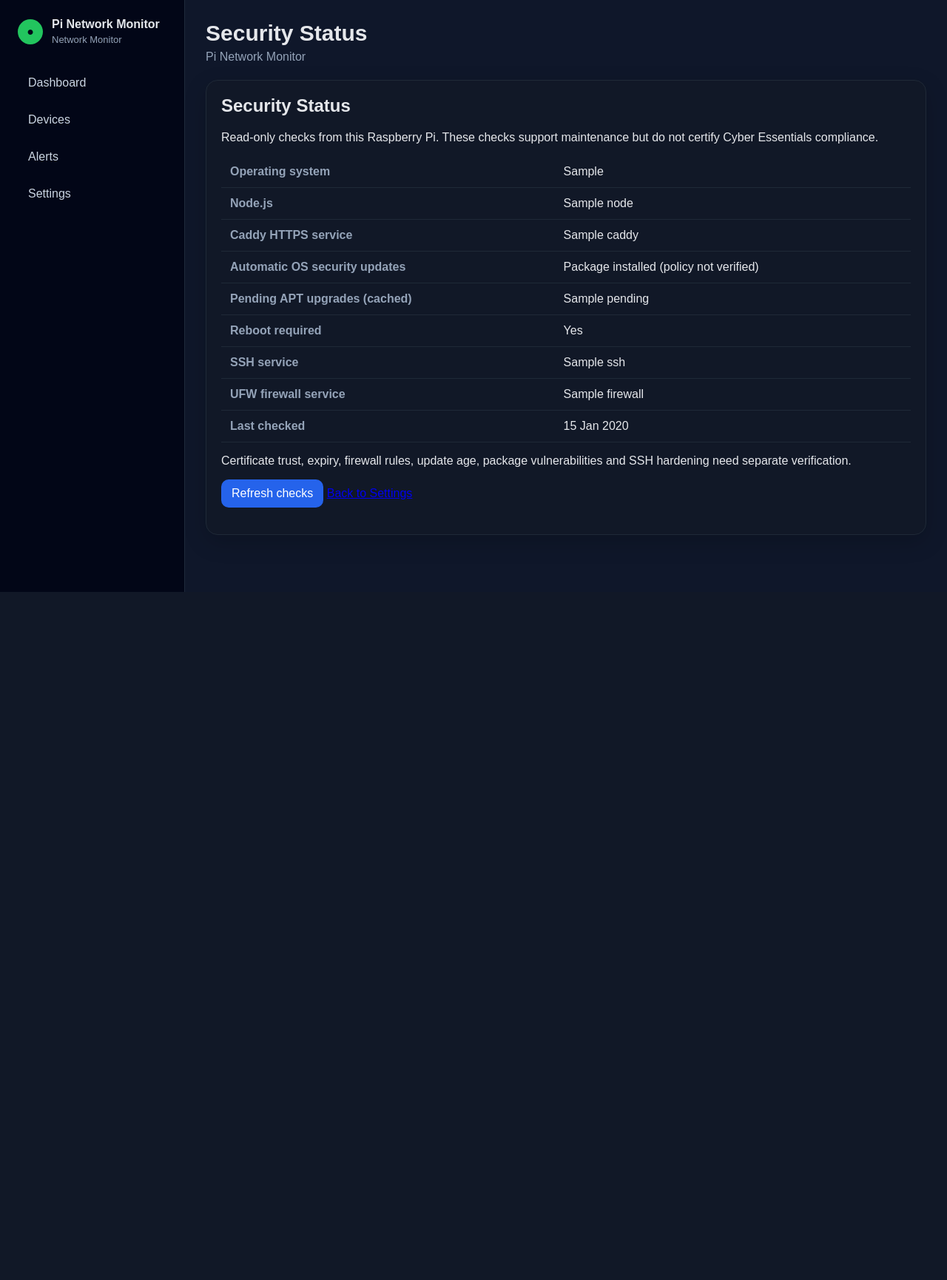
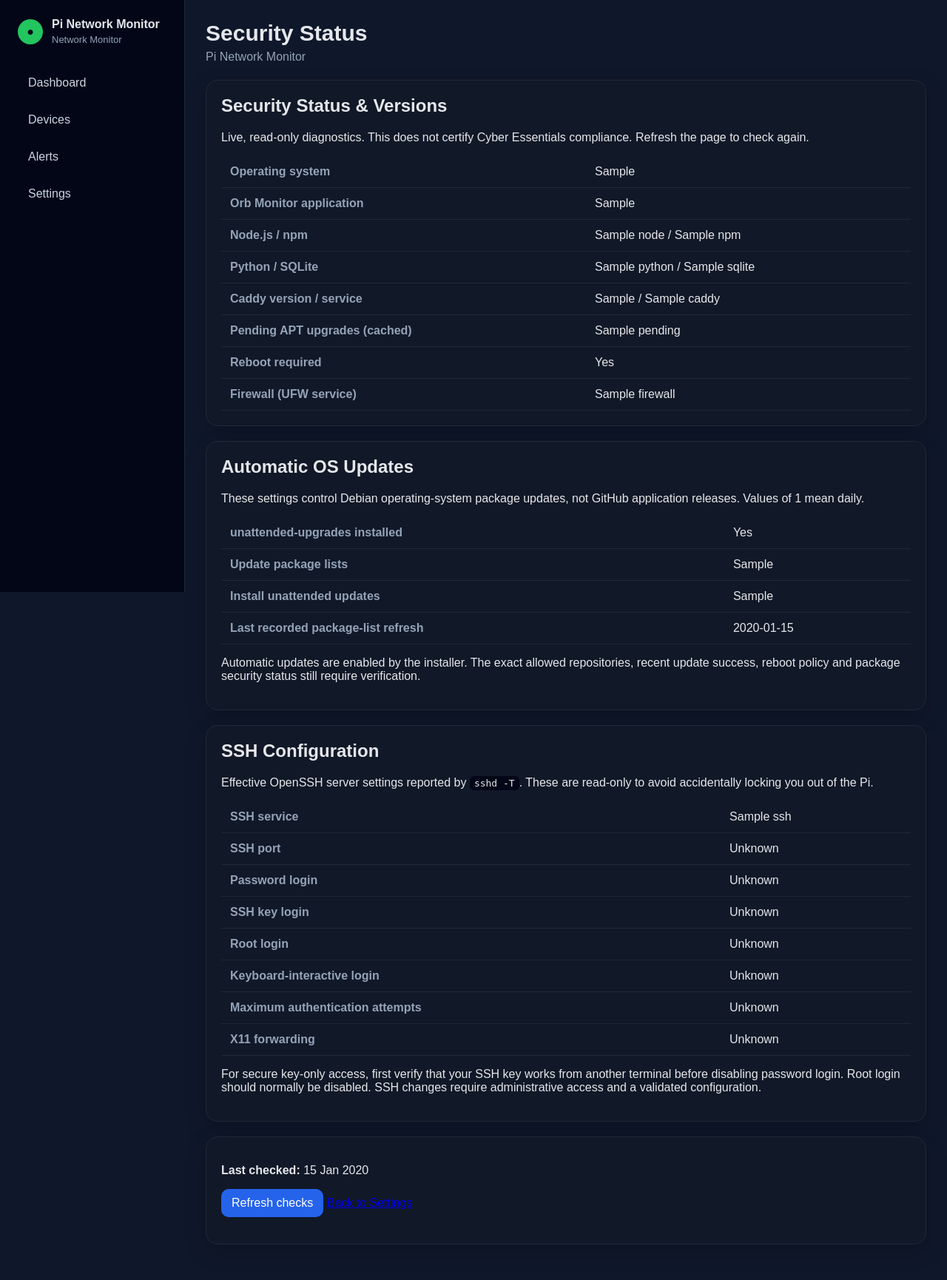
Before and after one commit to OrbITServices/pi-network-monitor, a Node server app: template views/security.ejs in a window 1280 px wide. Shown: the whole page at 74% size. Before the commit the page ends 800 px from the top, so only its background shows below. Run offline with Node 20, Linux system fonts and the light colour scheme; the template is opened without the code that fills it: most values are stand-ins (such as "Sample title", 1, 10 or a date in 2020); some libraries are stand-ins or nearby versions.

Commit message:
Show SSH hardening settings, automatic update policy and installed software versions in Security GUI

```diff
--- a/views/security.ejs
+++ b/views/security.ejs
@@ -1,18 +1,43 @@
 <%- include('partials/header', { title: 'Security Status' }) %>
 <section class="panel">
-  <h2>Security Status</h2>
-  <p>Read-only checks from this Raspberry Pi. These checks support maintenance but do not certify Cyber Essentials compliance.</p>
+  <h2>Security Status & Versions</h2>
+  <p>Live, read-only diagnostics. This does not certify Cyber Essentials compliance. Refresh the page to check again.</p>
   <table><tbody>
     <tr><th>Operating system</th><td><%= security.os %></td></tr>
-    <tr><th>Node.js</th><td><%= security.node %></td></tr>
-    <tr><th>Caddy HTTPS service</th><td><%= security.caddy %></td></tr>
-    <tr><th>Automatic OS security updates</th><td><%= security.unattended ? 'Package installed (policy not verified)' : 'Not installed' %></td></tr>
+    <tr><th>Orb Monitor application</th><td><%= security.appVersion %></td></tr>
+    <tr><th>Node.js / npm</th><td><%= security.node %> / <%= security.npm %></td></tr>
+    <tr><th>Python / SQLite</th><td><%= security.python %> / <%= security.sqlite %></td></tr>
+    <tr><th>Caddy version / service</th><td><%= security.caddyVersion %> / <%= security.caddy %></td></tr>
     <tr><th>Pending APT upgrades (cached)</th><td><%= security.pending %></td></tr>
     <tr><th>Reboot required</th><td><%= security.reboot ? 'Yes' : 'No' %></td></tr>
+    <tr><th>Firewall (UFW service)</th><td><%= security.firewall %></td></tr>
+  </tbody></table>
+</section>
+<section class="panel">
+  <h2>Automatic OS Updates</h2>
+  <p>These settings control Debian operating-system package updates, not GitHub application releases. Values of 1 mean daily.</p>
+  <table><tbody>
+    <tr><th>unattended-upgrades installed</th><td><%= security.unattended ? 'Yes' : 'No' %></td></tr>
+    <tr><th>Update package lists</th><td><%= security.autoLists %></td></tr>
+    <tr><th>Install unattended updates</th><td><%= security.autoUpgrade %></td></tr>
+    <tr><th>Last recorded package-list refresh</th><td><%= security.lastUpdate %></td></tr>
+  </tbody></table>
+  <p>Automatic updates are enabled by the installer. The exact allowed repositories, recent update success, reboot policy and package security status still require verification.</p>
+</section>
+<section class="panel">
+  <h2>SSH Configuration</h2>
+  <p>Effective OpenSSH server settings reported by <code>sshd -T</code>. These are read-only to avoid accidentally locking you out of the Pi.</p>
+  <% if (security.sshEffectiveAvailable) { %>
+  <table><tbody>
     <tr><th>SSH service</th><td><%= security.ssh %></td></tr>
-    <tr><th>UFW firewall service</th><td><%= security.firewall %></td></tr>
-    <tr><th>Last checked</th><td><%= security.checkedAt %></td></tr>
+    <% [['port','SSH port'],['passwordauthentication','Password login'],['pubkeyauthentication','SSH key login'],['permitrootlogin','Root login'],['kbdinteractiveauthentication','Keyboard-interactive login'],['maxauthtries','Maximum authentication attempts'],['x11forwarding','X11 forwarding']].forEach(([key,label]) => { %>
+      <tr><th><%= label %></th><td><%= security.sshValues[key] || 'Unknown' %></td></tr>
+    <% }) %>
   </tbody></table>
-  <p>Certificate trust, expiry, firewall rules, update age, package vulnerabilities and SSH hardening need separate verification.</p>
+  <% } else { %><p>Unable to read the effective SSH configuration. Check that OpenSSH server is installed.</p><% } %>
+  <p>For secure key-only access, first verify that your SSH key works from another terminal before disabling password login. Root login should normally be disabled. SSH changes require administrative access and a validated configuration.</p>
+</section>
+<section class="panel">
+  <p><strong>Last checked:</strong> <%= security.checkedAt %></p>
   <p><a class="button" href="/settings/security">Refresh checks</a> <a href="/settings">Back to Settings</a></p>
 </section>
```
